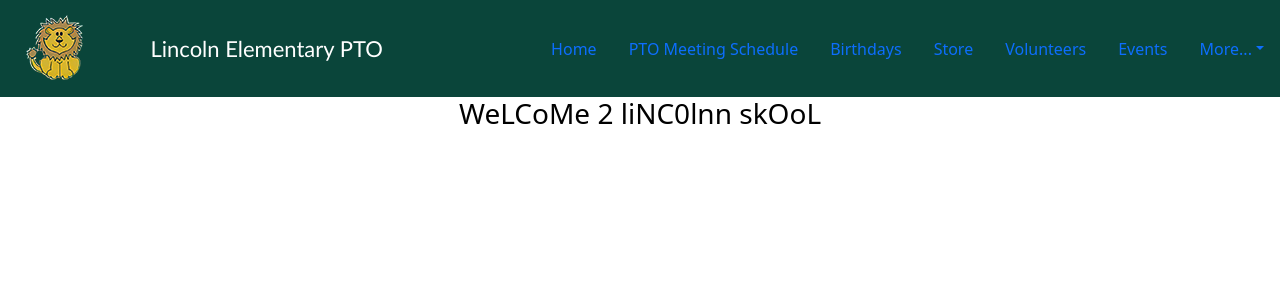
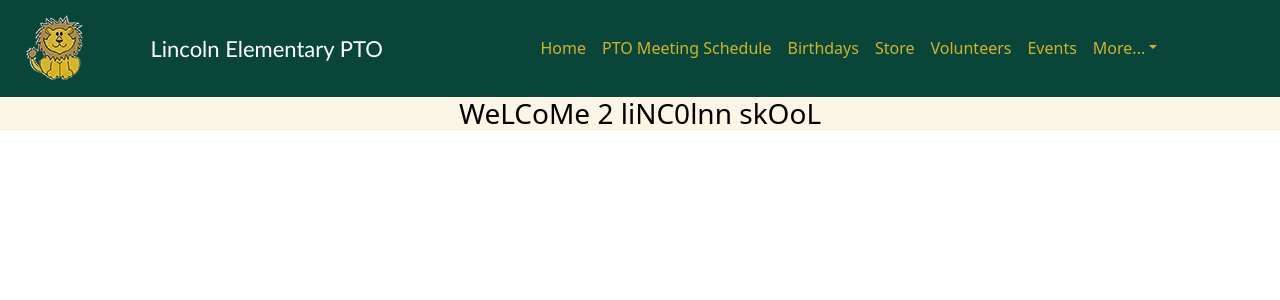
Before and after one commit to tg1489/lincoln-pto, a React (Vite) app in the folder client/: page / in a window 1280 px wide. Shown: the top 300 px of the page. Built offline with nearby package versions, Linux system fonts and the light colour scheme; a web font is replaced by a local one.

Commit message:
Fixed More... tab

```diff
--- a/client/src/Header.css
+++ b/client/src/Header.css
@@ -1,3 +1,21 @@
+li > a {
+  color: var(--yellow) !important;
+}
+
+a {
+  font-weight: 500;
+  color: #646cff;
+  text-decoration: inherit;
+  transition: color 0.3s !important;
+}
+a:hover {
+  color: #fee876 !important;
+}
+
+a {
+  transition: color 4.2 !important;
+}
+
 .header {
   background-color: var(--green) !important;
   height: 97px;
@@ -6,16 +24,6 @@
 
 .nested-row {
   align-items: flex-start !important;
-}
-
-.nav-items {
-  /* display: flex;
-  padding-left: 0;
-  margin-bottom: 0;
-  list-style: none;
-  justify-content: flex-start;
-  align-items: center;
-  flex-wrap: wrap; */
 }
 
 .row {
@@ -33,3 +41,7 @@
   color: #fff;
   font-size: 22px;
 }
+
+.column-navbar {
+  padding-right: 1rem !important;
+}
--- a/client/src/components/Header.jsx
+++ b/client/src/components/Header.jsx
@@ -30,10 +30,10 @@ export default function Header() {
         <div className='col-3 school-name'>Lincoln Elementary PTO</div>
 
         {/* Navbar Tabs */}
-        <div className='col'>
-          <ul className='nav justify-content-end'>
+        <div className='col-7 column-navbar'>
+          <ul className='nav nav-underline justify-content-end'>
             <li className='nav-item'>
-              <a className='nav-link active' aria-current='page' href='#'>
+              <a className='nav-link' aria-current='page' href='#'>
                 Home
               </a>
             </li>
@@ -87,13 +87,13 @@ export default function Header() {
                 ref={dropdownRef} // Reference to the dropdown element
               >
                 <a className='dropdown-item' href='#'>
-                  Item 1
+                  Fundraising
                 </a>
                 <a className='dropdown-item' href='#'>
-                  Item 2
+                  About Us
                 </a>
                 <a className='dropdown-item' href='#'>
-                  Item 3
+                  Contact Us
                 </a>
               </div>
             </li>
--- a/client/src/index.css
+++ b/client/src/index.css
@@ -24,18 +24,9 @@
   background-color: var(--yellow);
 }
 
-a {
-  font-weight: 500;
-  color: #646cff;
-  text-decoration: inherit;
-}
-a:hover {
-  color: #535bf2;
-}
-
 body {
   margin: 0;
-  background-color: #fff;
+  background-color: #faf5e5;
   color: #000;
   overflow-x: hidden;
   /* min-height: 100vh; */
```
Also changed, not shown: 1 other file (tests, documents, lock files or other folders).
